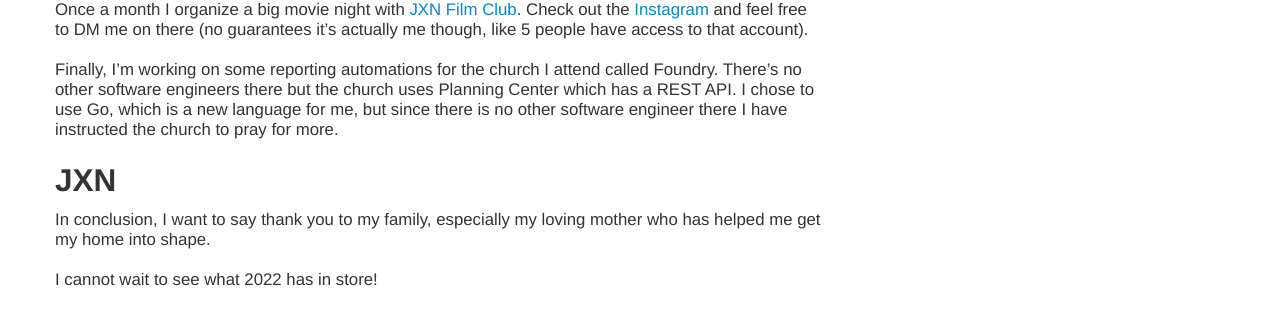
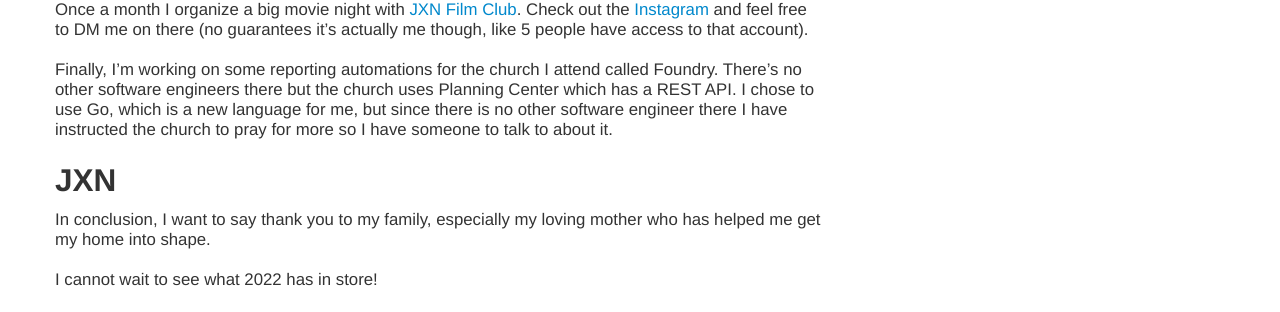
Before and after one commit to michaellambgelo/michaellambgelo.github.io, a Jekyll site: the page built from _posts/2022-1-27-career-update.md, in a window 1280 px wide. Shown: the part 1762-2074 px from the top of the page. Built offline with Jekyll 4.4.1, drawn with Linux system fonts in a browser that asks for light colours.

Commit message:
update post

```diff
--- a/_posts/2022-1-27-career-update.md
+++ b/_posts/2022-1-27-career-update.md
@@ -36,7 +36,7 @@
 
 Once a month I organize a big movie night with [JXN Film Club](jxnfilm.club). Check out the [Instagram](instagram.com/jxnfilmclub) and feel free to DM me on there (no guarantees it's actually me though, like 5 people have access to that account).
 
-Finally, I'm working on some reporting automations for the church I attend called Foundry. There's no other software engineers there but the church uses Planning Center which has a REST API. I chose to use Go, which is a new language for me, but since there is no other software engineer there I have instructed the church to pray for more.
+Finally, I'm working on some reporting automations for the church I attend called Foundry. There's no other software engineers there but the church uses Planning Center which has a REST API. I chose to use Go, which is a new language for me, but since there is no other software engineer there I have instructed the church to pray for more so I have someone to talk to about it.
 
 ## JXN
 
```
